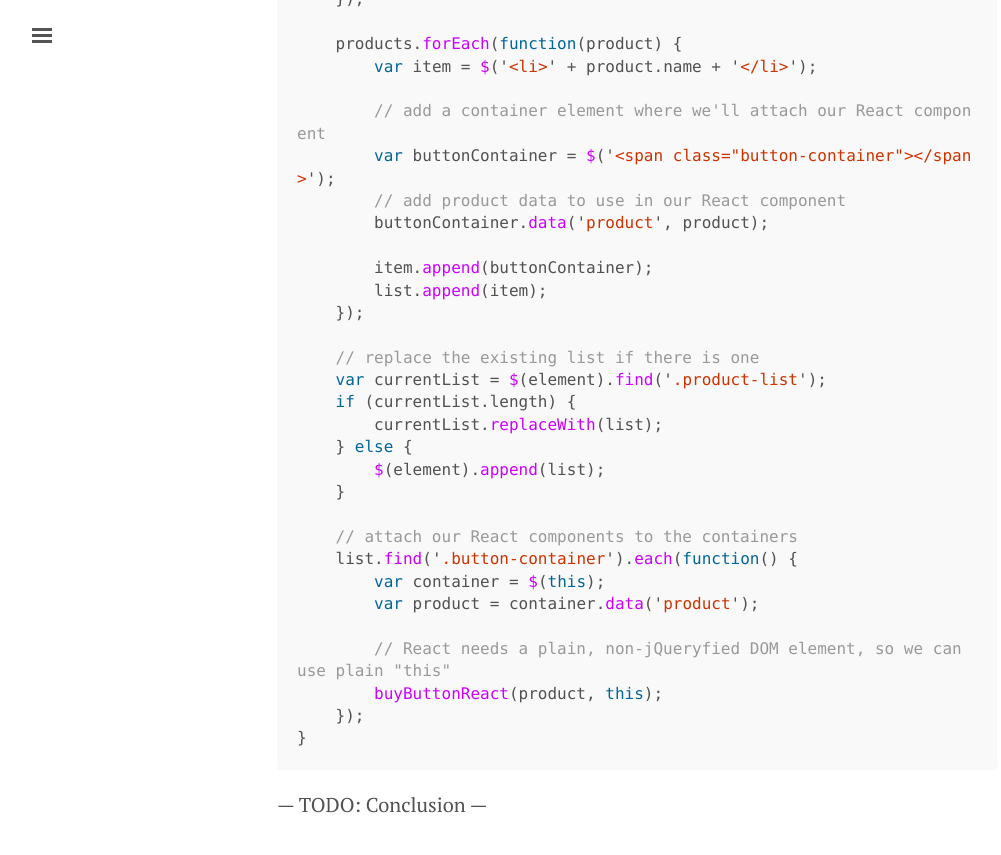
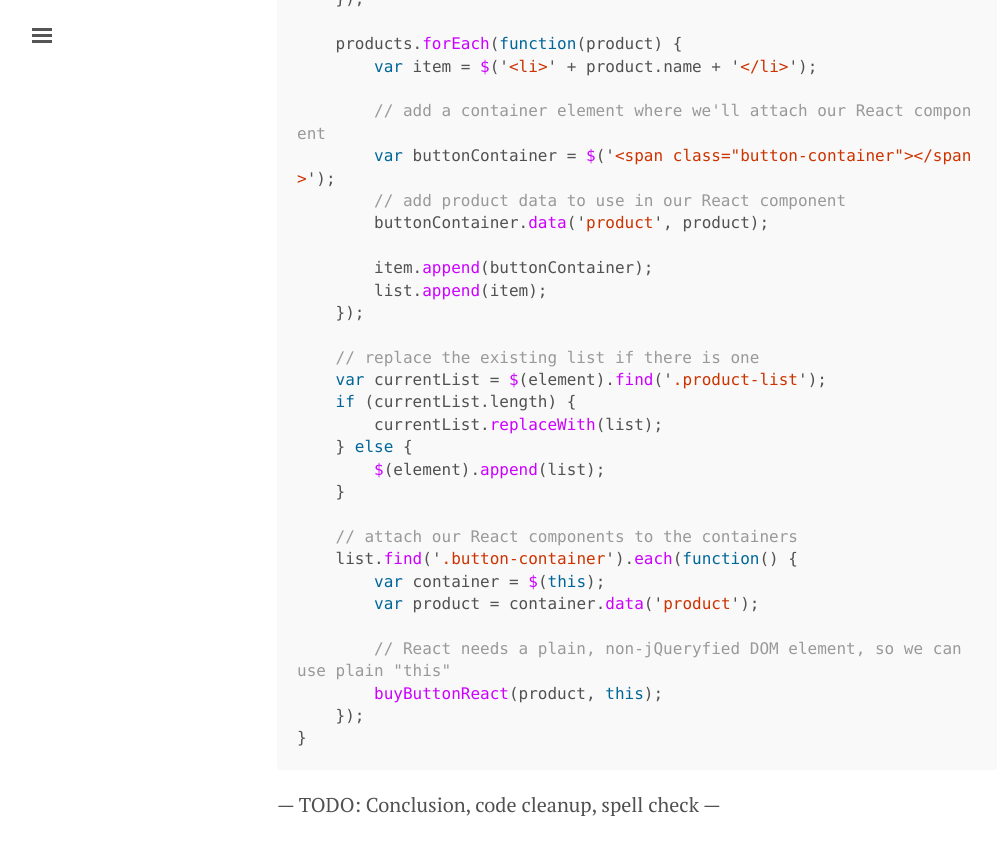
Before and after one commit to oysterhotels/oysterhotels.github.io, a Jekyll site: the page built from _posts/2016-03-14-react-with-jquery.md, in a window 1280 px wide and 900 px high, scrolled down 7464 px. Shown: the top 855 px of the window, without its empty margins (3-1004 px from the left). Built offline with Jekyll 4.4.1, drawn with Linux system fonts in a browser that asks for light colours; comment, search, counter and statistics services are not loaded.

Commit message:
Update 2016-03-14-react-with-jquery.md

````diff
--- a/_posts/2016-03-14-react-with-jquery.md
+++ b/_posts/2016-03-14-react-with-jquery.md
@@ -166,6 +166,7 @@ renderBuyButton: function() {
 ```
 
 Here's the complete ProductComponent:
+
 ```javascript
 var ProductComponent = React.createClass({
     componentDidMount: function() {
@@ -300,4 +301,4 @@ function productListJqueryReact(products, element) {
 }
 ```
 
---- TODO: Conclusion ---
+--- TODO: Conclusion, code cleanup, spell check ---
````
